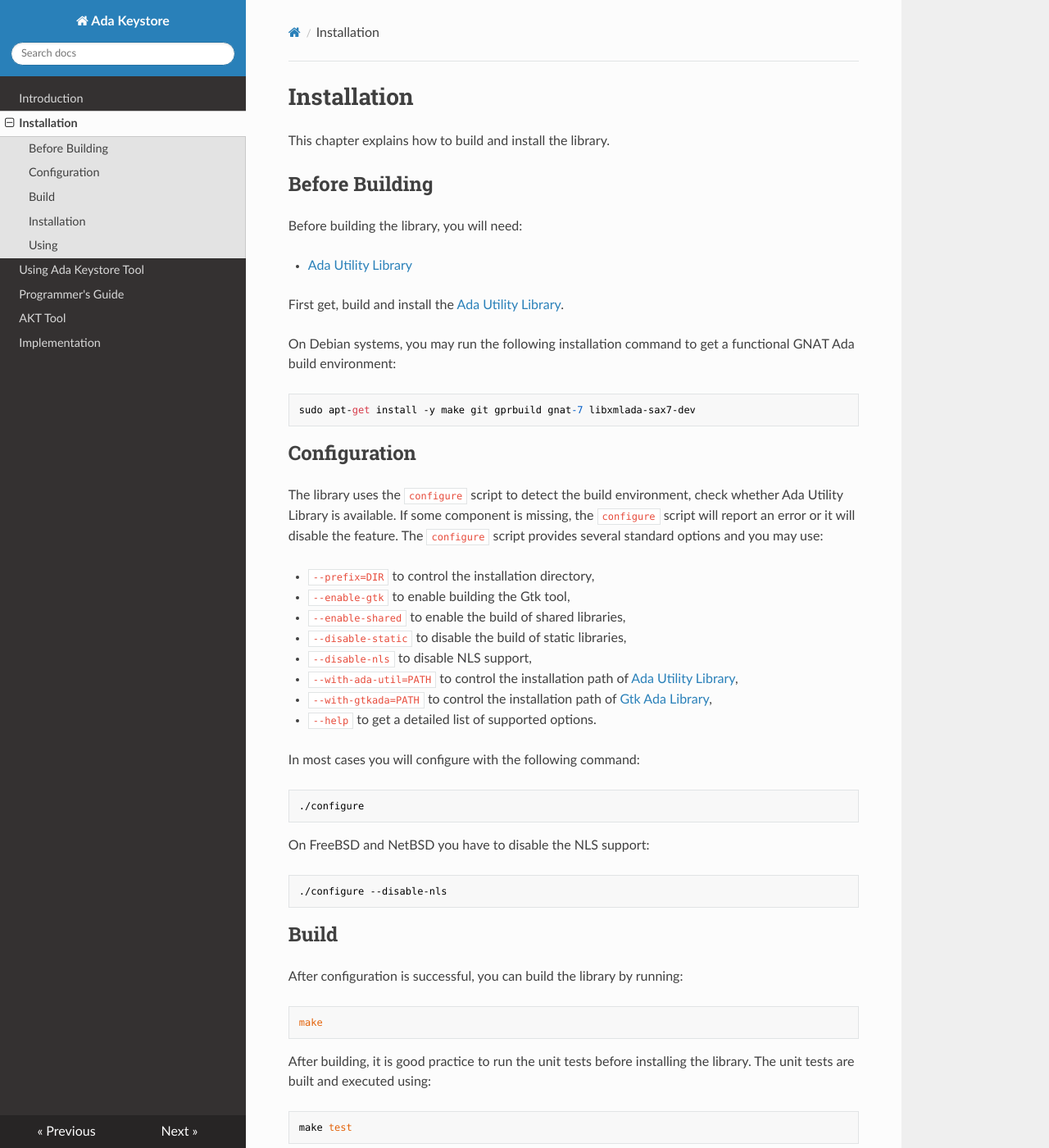
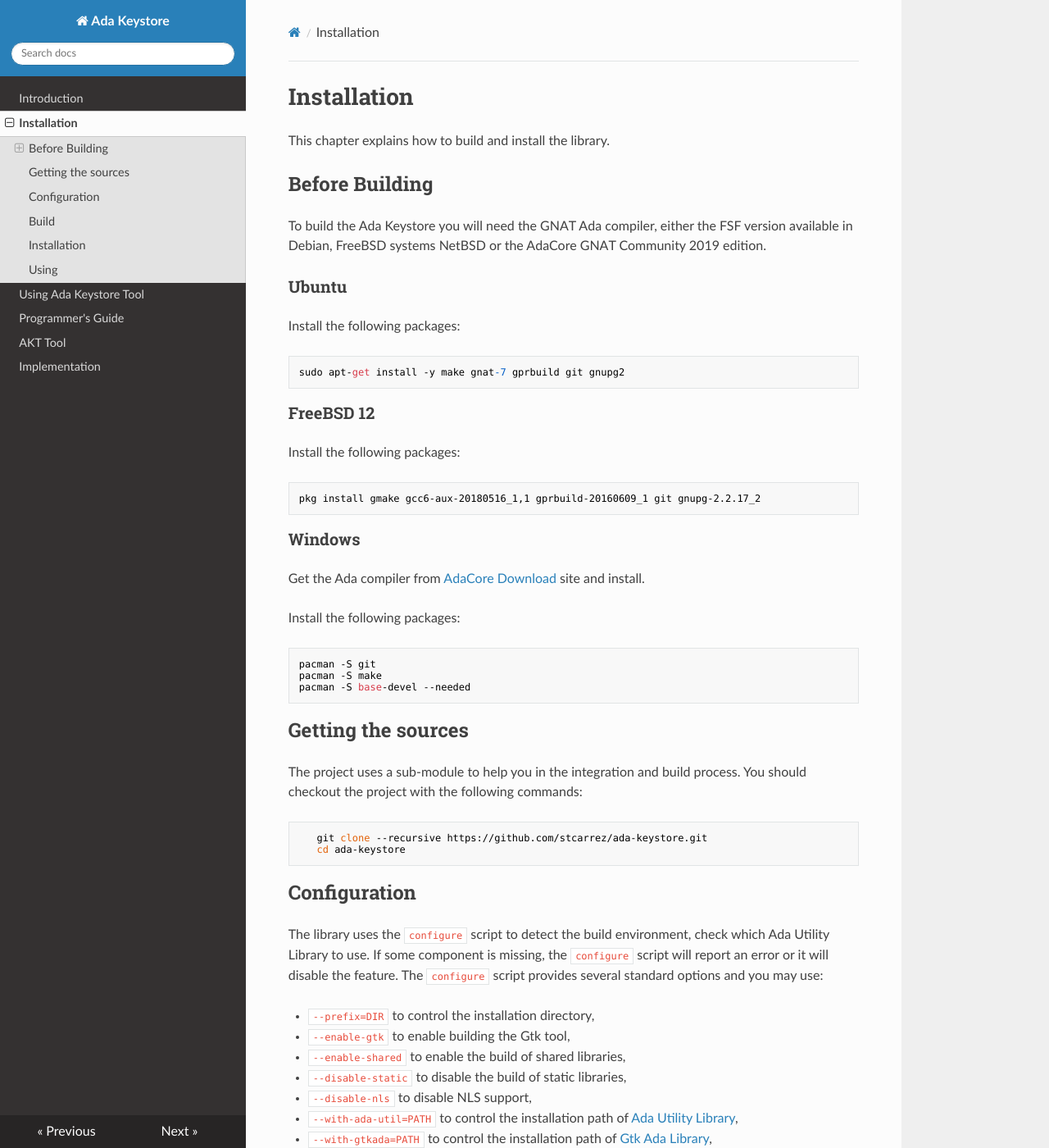
Before and after one commit to stcarrez/ada-keystore, an MkDocs documentation site: the page built from docs/Installation.md, in a window 1280 px wide and 1400 px high. Shown: the whole window at 82% size. Built offline with MkDocs 1.6.1, drawn with Linux system fonts in a browser that asks for light colours; nearby versions of some CDN libraries; old or Windows-style settings are respelled for this version of MkDocs; some of the changed text lies outside the part shown.

Commit message:
Update the documentation to give more information for the installation and build

````diff
--- a/docs/Installation.md
+++ b/docs/Installation.md
@@ -4,22 +4,52 @@ This chapter explains how to build and install the library.
 
 ## Before Building
 
-Before building the library, you will need:
+To build the Ada Keystore you will need the GNAT Ada compiler, either
+the FSF version available in Debian, FreeBSD systems NetBSD or the
+AdaCore GNAT Community 2019 edition.
 
-* [Ada Utility Library](https://github.com/stcarrez/ada-util)
+### Ubuntu
 
-First get, build and install the [Ada Utility Library](https://github.com/stcarrez/ada-util).
+Install the following packages:
+```
+sudo apt-get install -y make gnat-7 gprbuild git gnupg2
+```
 
-On Debian systems, you may run the following installation command
-to get a functional GNAT Ada build environment:
+### FreeBSD 12
+
+Install the following packages:
 
 ```
-sudo apt-get install -y make git gprbuild gnat-7 libxmlada-sax7-dev
+pkg install gmake gcc6-aux-20180516_1,1 gprbuild-20160609_1 git gnupg-2.2.17_2
+```
+
+### Windows
+
+Get the Ada compiler from [AdaCore Download](https://www.adacore.com/download)
+site and install.
+
+Install the following packages:
+
+```
+pacman -S git
+pacman -S make
+pacman -S base-devel --needed
+```
+
+## Getting the sources
+
+The project uses a sub-module to help you in the integration and build
+process.  You should checkout the project with the following commands:
+
+```
+   git clone --recursive https://github.com/stcarrez/ada-keystore.git
+   cd ada-keystore
 ```
 
 ## Configuration
 
-The library uses the `configure` script to detect the build environment, check whether Ada Utility Library is available.
+The library uses the `configure` script to detect the build environment,
+check which Ada Utility Library to use.
 If some component is missing, the
 `configure` script will report an error or it will disable the feature.
 The `configure` script provides several standard options
@@ -39,7 +69,15 @@ In most cases you will configure with the following command:
 ./configure
 ```
 
-On FreeBSD and NetBSD you have to disable the NLS support:
+The GTK application is not compiled by default unless you configure with
+the `--enable-gtk` option.  Be sure to install the GtkAda library before
+configuring and building the project.
+
+```
+./configure  --enable-gtk
+```
+
+On Windows, FreeBSD and NetBSD you have to disable the NLS support:
 ```
 ./configure --disable-nls
 ```
````
Also changed, not shown: docs/title.md (+1 -1 lines), 1 other file.
